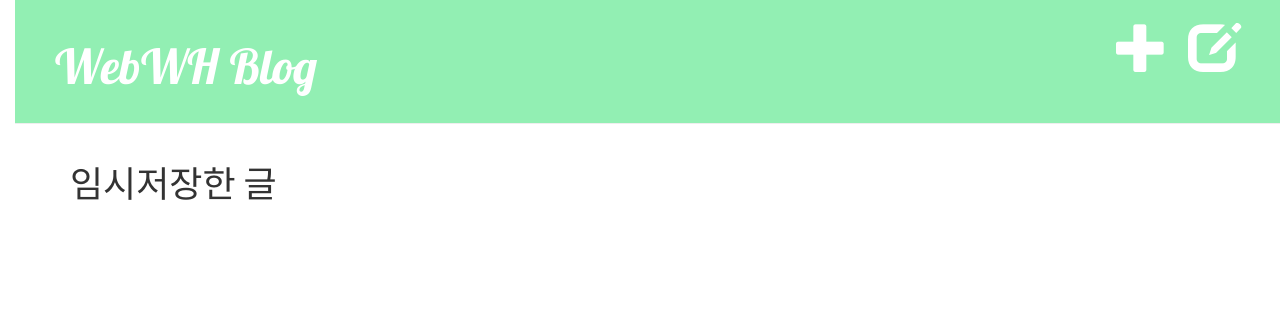
After one commit to WebWH/my-first-blog, a Django app: a page that uses blog/templates/blog/base.html in a window 1280 px wide. The commit adds this page. Shown: the top 312 px of the page. Run offline with Django 3.2, Linux system fonts and the light colour scheme; the visitor is signed in with stand-in values (Sample User, id 1); data that the repository does not hold is empty; some libraries are stand-ins or nearby versions.

Commit message:
Add Temporary Storage & Add Form Comment

```diff
--- a/blog/static/css/blog.css
+++ b/blog/static/css/blog.css
@@ -1,56 +1,85 @@
-h1 a { /* h1 a 를 CSS Selector라고 함, <h1><a href="">link</a></h1> 의 컬러 지정 */
-    color: #FCA205;
-    font-family : 'Lobster';
+/*
+a, h1, body, class(요소 그룹), id(특정 요소) 속성으로 요소 식별
+
+ex) 태그 이름은 a, 클래스는 external_link 또는 ID는 link_to_wiki_page로 사용하여 태그를 통해 요소를 식별
+    <a href="https://en.wikipedia.org/wiki/Django" class="external_link" id="link_to_wiki_page">
+
+ex) class="page-header" -> <p> -> <a>
+    .page-header p a {}
+
+    . : class Selector
+*/
+
+/* 대문 */
+.page-header {
+    background-color: #92efb3;
+    margin-top: 0;
+    padding: 20px 20px 20px 40px;
+}
+/* 대문 제목 */
+.page-header h1, .page-header h1 a, .page-header h1 a:visited, .page-header h1 a:active {
+    color: #ffffff;
+    font-size: 36pt;
+    text-decoration: none;
+    font-family: 'Lobster', cursive;
+}
+/* 대문 메뉴(글 등록 버튼) */
+.top-menu, .top-menu:hover, .top-menu:visited {
+    color: #ffffff;
+    float: right;
+    font-size: 39pt;
+    margin-right: 20px;
 }
 
+
+
+
+/* 대문 아래 */
 body {
     padding-left: 15px;
 }
 
-/* . : class Selector */
-.page-header {
-    background-color: #ff9400;
-    margin-top: 0;
-    padding: 20px 20px 20px 40px;
+
+/* 리스트 post_list.html 제목 */
+.post h1 a, .post h1 a:visited {
+    font-family: 'Lobster', cursive;
+    color: #000000;
+}
+/* 리스트 post_list.html 날짜 */
+.date {
+    color: #828282;
+}
+/* 리스트 post_list.html 컨텐츠 */
+.listcontent p a {
+    color: #000000;
+}
+.listcontent p a:active{ /* 클릭할 때 */
+    color: #000000;
+}
+.listcontent p a:visited{ /* 뭔지 모르겠다 */
+    color: #e61021;
 }
 
-.page-header h1, .page-header h1 a, .page-header h1 a:visited, .page-header h1 a:active {
-    color: #ffffff;
-    font-size: 36pt;
-    text-decoration: none;
-}
-
-.content {
-    margin-left: 40px;
-}
-
+/* 제목 */
 h1, h2, h3, h4 {
     font-family: 'Lobster', cursive;
 }
 
-.date {
-    color: #828282;
+
+/* 수정 폼 post_edit.html 좌 공백*/
+.content {
+    margin-left: 40px;
 }
-
+/* 수정 폼 post_edit.html 저장 버튼 */
 .save {
     float: right;
 }
-
+/* 수정 폼 post_edit.html 폼 필드 */
 .post-form textarea, .post-form input {
     width: 100%;
 }
 
-.top-menu, .top-menu:hover, .top-menu:visited {
-    color: #ffffff;
-    float: right;
-    font-size: 26pt;
-    margin-right: 20px;
-}
-
+/* 상세보기 post_detail.html */
 .post {
     margin-bottom: 70px;
 }
-
-.post h1 a, .post h1 a:visited {
-    color: #000000;
-}
--- a/blog/templates/blog/base.html
+++ b/blog/templates/blog/base.html
@@ -1,5 +1,6 @@
 {% load static %} <!-- 정적 파일 로딩 -->
 <html>
+
     <head>
         <title>WebWH blog</title>
         <link rel="stylesheet" href="//maxcdn.bootstrapcdn.com/bootstrap/3.2.0/css/bootstrap.min.css">
@@ -7,13 +8,23 @@
         <link rel="stylesheet" href="{% static 'css/blog.css' %}">
         <link href="//fonts.googleapis.com/css?family=Lobster&subset=latin,latin-ext" rel="stylesheet" type="text/css"> <!-- (https://www.google.com/fonts)에서 Lobster 라는 글꼴을 가져온 것 -->
     </head>
+
     <body>
+        <!-- 대문 -->
         <div class="page-header">
             {% if user.is_authenticated %}
-                <a href="{% url 'post_new' %}" class="top-menu"><span class="glyphicon glyphicon-plus"></span></a> <!-- 등록 버튼 + -->
+                <!-- 임시 저장(draft) 글 목록 보기 버튼 -->
+                <a href="{% url 'post_draft_list' %}" class="top-menu"><span class="glyphicon glyphicon-edit"></span></a>
+
+                <!-- 글 등록 버튼 + -->
+                <a href="{% url 'post_new' %}" class="top-menu"><span class="glyphicon glyphicon-plus"></span></a>
+                <!-- path('post/new', views.post_new, name='post_new'), -->
             {% endif %}
             <h1><a href="/">WebWH Blog</a></h1>
         </div>
+        <!-- END 대문 -->
+
+        <!-- 템플릿 확장 -->
         <div class="content container">
             <div class="row">
                 <div class="col-md-8">
@@ -22,5 +33,8 @@
                 </div>
             </div>
         </div>
+        <!-- END 템플릿 확장 -->
+
     </body>
+
 </html>
--- /dev/null
+++ b/blog/templates/blog/post_draft_list.html
@@ -0,0 +1,16 @@
+{% extends 'blog/base.html' %}
+
+{% block content %}
+
+    <h1>임시저장한 글</h1>
+    <div style="height: 100px;"></div>
+
+    {% for post in posts %}
+        <div class="post">
+            <p class="date">임시저장 일자: {{ post.created_date|date:"Y-m-d D H:i:s" }}</p> <!-- | date:"Y-m-d D H:i:s" -->
+            <h1><a href="{% url 'post_detail' pk=post.pk %}">{{ post.title }}</a></h1>
+            <p>{{ post.text|truncatechars:200 }}</p>
+        </div>
+    {% endfor %}
+
+{% endblock %}
--- a/blog/urls.py
+++ b/blog/urls.py
@@ -1,5 +1,6 @@
 from django.urls import path
 from . import views
+from django.conf.urls import url
 
 # urls.py 에서는 views.py 호출하여 웹에서의 path(path함수 첫 인자)에 render 할 html 템플릿을 찾음
 # path(웹에서 보여지는 URL, html을 URL에 맵핑하기 위해 호출할 함수, a 태그 url과 매핑할 속성)
@@ -9,4 +10,7 @@ urlpatterns = [
     path('post/<int:pk>/', views.post_detail, name='post_detail'), # path('웹에서의 path', views.py 내 post_detail() 찾아감, <a href="{% url 'post_detail' pk=post.pk %}">)
     path('post/new', views.post_new, name='post_new'), # 새 글 작성 # views.py post_new() 호출 # 화면에서 a 태그에 url 'post_new'를 지정했기 때문에 name='post_new' 을 보고 찾아옴
     path('post/<int:pk>/edit/', views.post_edit, name='post_edit'), # 글 수정 # views.py post_edit(request, pk) 2 인자를 넣어 호출
+    url(r'^drafts/$', views.post_draft_list, name='post_draft_list'), # 임시저장
+    url(r'^post/(?P<pk>\d+)/publish/$', views.post_publish, name='post_publish'), # 글 게시
+    url(r'^post/(?P<pk>\d+)/remove/$', views.post_remove, name='post_remove'), # 글 삭제
 ]
--- a/blog/views.py
+++ b/blog/views.py
@@ -21,31 +21,61 @@ def post_detail(request, pk):
     return render(request, 'blog/post_detail.html', {'post': post})
     # C:\django\blog\templates\blog\post_detail.html
 
+
 # 새 글 작성
 def post_new(request):
+    print("post_new Call !!!!!!")
+
+    # 새 글 작성 버튼을 눌렀을 때에는 request가 없으므로 else로 넘어감
+    # form에서 submit하면 현재 URL로 다시 request하므로 여기로 다시옴
     if request.method == "POST":
         form = PostForm(request.POST) # 폼에서 사용자 입력값 가져와서(POST method)
         if form.is_valid(): # 입력값 검증을 함
             post = form.save(commit=False)
             post.author = request.user
-            post.published_date = timezone.now()
+            # post.published_date = timezone.now() # 임시저장 기능을 위해 주석
             post.save() # 입력값 저장
             return redirect('post_detail', pk=post.pk) # 상세보기로 화면 전환
+    # 새 글 작성 버튼 클릭 시
     else:
-        form = PostForm() # forms.py PostForm class
+        form = PostForm() # forms.py PostForm class 가져온 다음 post_edit.html에 매핑시킨다.
+
     return render(request, 'blog/post_edit.html', {'form': form})
+
 
 # 글 수정
 def post_edit(request, pk):
+    print("post_edit222222222222222222 Call !!!!!!")
     post = get_object_or_404(Post, pk=pk) # Post 모델 인스턴스 가져오기(pk로 SELECT), 수정을 위해 form에 다시 뿌릴것이기 때문
     if request.method == "POST":
-        form = PostForm(request.POST, instance=post) # 기존 글 내용 Post Model에서 가져오기
+        form = PostForm(request.POST, instance=post) # request, 기존 글 내용 Post Model에서 가져오기
         if form.is_valid(): # 입력값 검증
             post = form.save(commit=False)
             post.author = request.user
-            post.published_date = timezone.now()
+            # post.published_date = timezone.now() # 임시저장 기능을 위해 주석
             post.save()
             return redirect('post_detail', pk=post.pk)
     else:
         form = PostForm(instance=post)
+
     return render(request, 'blog/post_edit.html', {'form': form})
+
+
+# 임시 저장
+def post_draft_list(request):
+    posts = Post.objects.filter(published_date__isnull=True).order_by('created_date')
+    return render(request, 'blog/post_draft_list.html', {'posts': posts})
+
+
+# 게시
+def post_publish(request, pk):
+    post = get_object_or_404(Post, pk=pk)
+    post.publish()
+    return redirect('post_detail', pk=pk)
+
+
+# 글 삭제
+def post_remove(request, pk):
+    post = get_object_or_404(Post, pk=pk)
+    post.delete()
+    return redirect('post_list')
--- a/mysite/settings.py
+++ b/mysite/settings.py
@@ -120,3 +120,6 @@ USE_TZ = True
 
 STATIC_URL = '/static/'
 STATIC_ROOT = os.path.join(BASE_DIR, 'static')
+# STATICFILES_DIRS = (
+#     os.path.join(BASE_DIR, 'static'),
+# )
```
Also changed, not shown: blog/templates/blog/post_detail.html (+16 -3 lines), blog/templates/blog/post_edit.html (+10 -3 lines), blog/templates/blog/post_list.html (+13 -4 lines).
